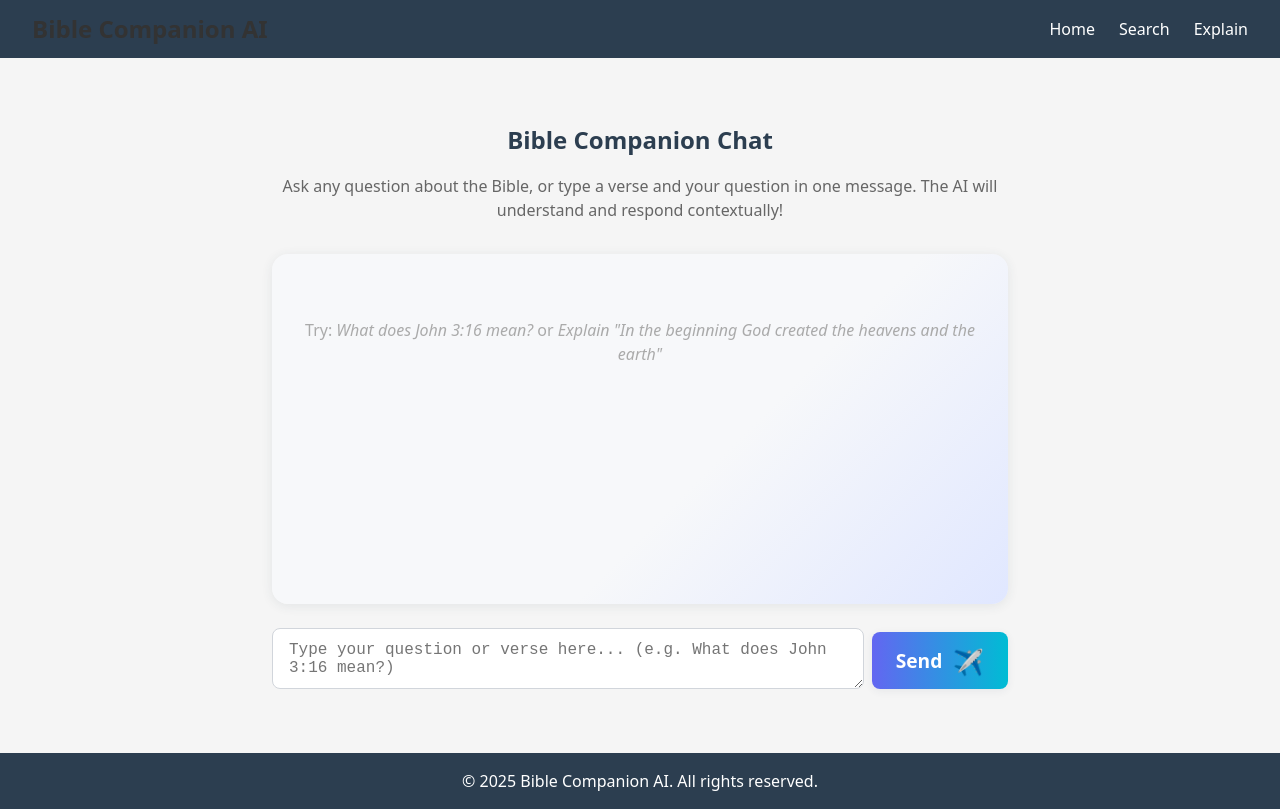
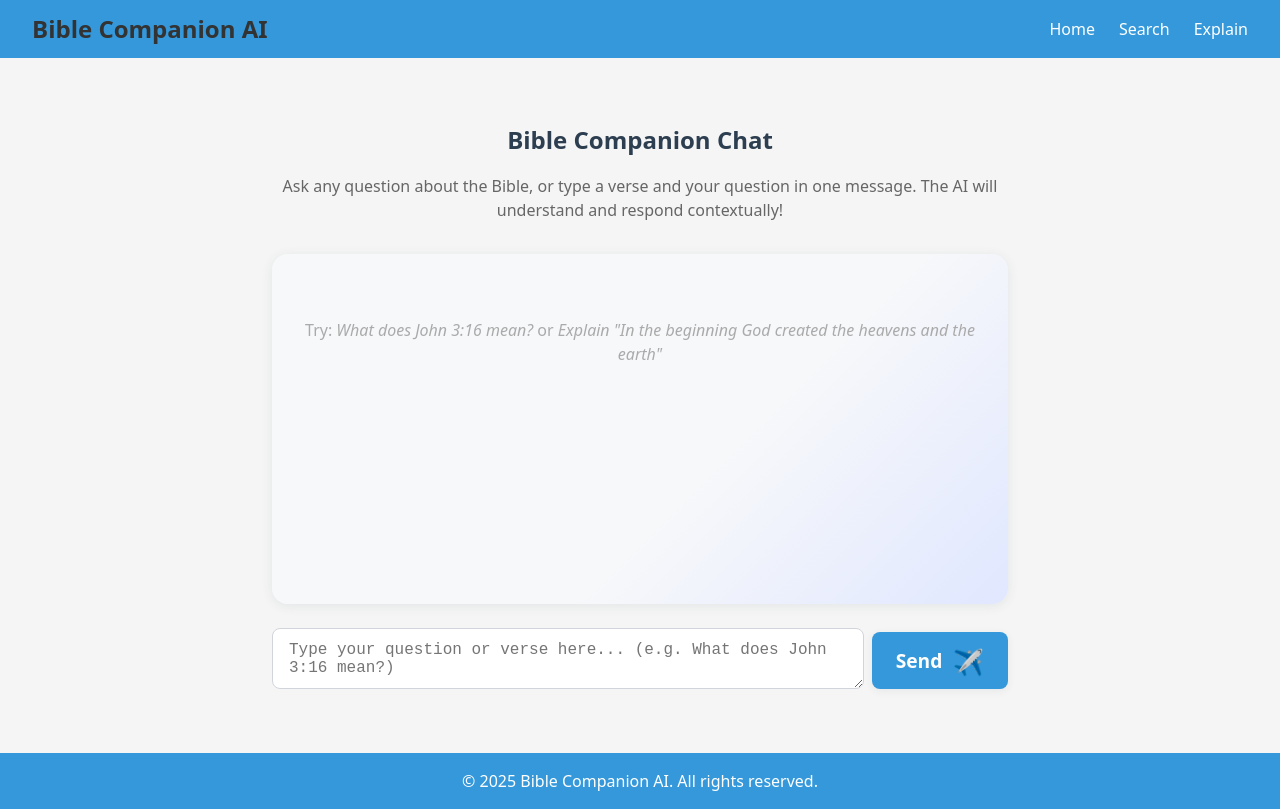
Before and after one commit to Jay254/Bible-Companion-AI, a React (Vite) app: page /explain in a window 1280 px wide. Built offline with nearby package versions, Linux system fonts and the light colour scheme.

Commit message:
fixed color theme inconsistency

```diff
--- a/src/components/Layout/Layout.css
+++ b/src/components/Layout/Layout.css
@@ -5,7 +5,7 @@
 }
 
 .header {
-  background-color: #2c3e50;
+  background-color: #3498db;
   color: white;
   padding: 1rem 2rem;
   display: flex;
@@ -31,7 +31,7 @@
 }
 
 .nav a:hover {
-  color: #3498db;
+  color: #217dbb;
 }
 
 .main {
@@ -43,7 +43,7 @@
 }
 
 .footer {
-  background-color: #2c3e50;
+  background-color: #3498db;
   color: white;
   padding: 1rem 2rem;
   text-align: center;
--- a/src/pages/Explain/Explain.css
+++ b/src/pages/Explain/Explain.css
@@ -150,8 +150,8 @@
 }
 
 .chat-input:focus {
-  border-color: #6366f1;
-  box-shadow: 0 0 0 2px #6366f133;
+  border-color: #3498db;
+  box-shadow: 0 0 0 2px #3498db33;
 }
 
 .scripture-input {
@@ -166,7 +166,7 @@
 
 .explain-button {
   padding: 0.7rem 1.5rem;
-  background: linear-gradient(90deg, #6366f1 0%, #00bcd4 100%);
+  background: #3498db;
   color: #fff;
   border: none;
   border-radius: 8px;
@@ -186,7 +186,7 @@
 }
 
 .explain-button:hover:not(:disabled) {
-  background: linear-gradient(90deg, #00bcd4 0%, #6366f1 100%);
+  background: #217dbb;
 }
 
 .send-icon {
@@ -199,7 +199,7 @@
   width: 28px;
   height: 28px;
   border: 4px solid #e0e7ff;
-  border-top: 4px solid #6366f1;
+  border-top: 4px solid #3498db;
   border-radius: 50%;
   animation: spin 1s linear infinite;
   margin-bottom: 0.5rem;
--- a/src/pages/Search/Search.css
+++ b/src/pages/Search/Search.css
@@ -42,7 +42,7 @@
 .form-group input:focus {
   outline: none;
   border-color: #3498db;
-  box-shadow: 0 0 0 2px rgba(52, 152, 219, 0.2);
+  box-shadow: 0 0 0 2px #3498db33;
 }
 
 .form-group select.error,
@@ -71,12 +71,12 @@
 }
 
 .search-button:hover {
-  background-color: #2980b9;
+  background-color: #217dbb;
 }
 
 .search-button:focus {
   outline: none;
-  box-shadow: 0 0 0 2px rgba(52, 152, 219, 0.2);
+  box-shadow: 0 0 0 2px #3498db33;
 }
 
 @media (max-width: 768px) {
```
